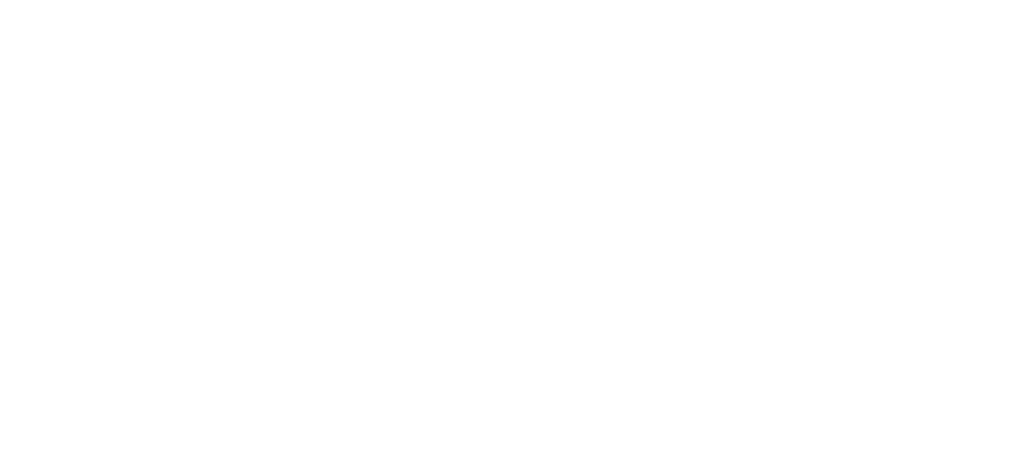
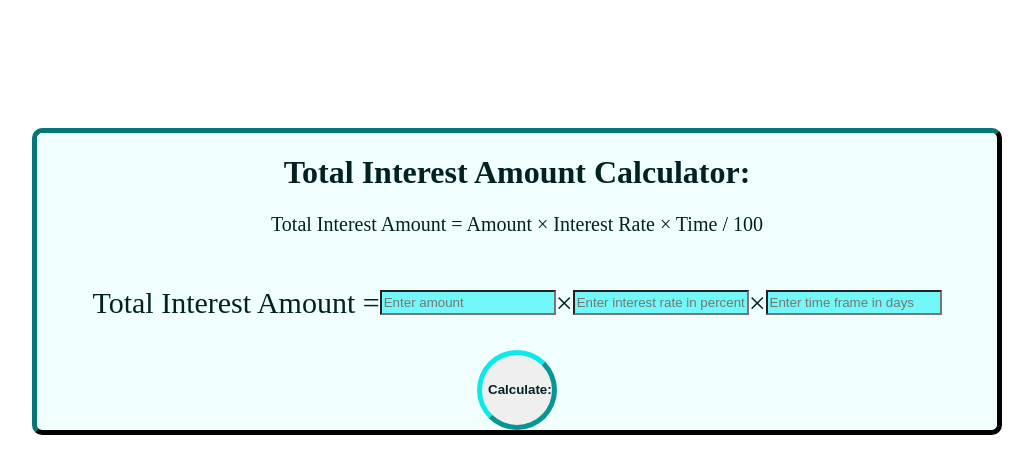
Before and after one commit to SethTobias/InterestAmount, a plain HTML site: page index.html in a window 1280 px wide. Shown: the whole page, without its empty margins (123-1156 px from the left). Drawn offline with Linux system fonts and the light colour scheme.

Commit message:
complete

```diff
--- a/CSS/index.css
+++ b/CSS/index.css
@@ -0,0 +1,67 @@
+/* Custom Properties */
+:root {
+  --text: #022222;
+  --background: #f0fefe;
+  --primary: #72f8f8;
+  --secondary: #c5fcfc;
+  --accent: #0ce9e9;
+}
+
+* {
+  color: var(--text);
+}
+
+.mainDiv {
+  background-color: var(--background);
+  height: fit-content;
+  width: 60rem;
+  margin: 8rem auto;
+  border: var(--text) 5px outset;
+  border-radius: 10px;
+}
+
+.mainHeading {
+  text-align: center;
+}
+
+.formula,
+.output {
+  text-align: center;
+}
+
+.formula {
+  font-size: 20px;
+}
+
+.output {
+  font-size: 30px;
+  display: flex;
+  justify-content: center;
+  align-items: center;
+}
+
+.output input {
+  height: 1.2rem;
+  width: 10.5rem;
+  background-color: var(--primary);
+}
+
+.button {
+  margin: auto;
+  height: fit-content;
+  width: fit-content;
+}
+
+button {
+  margin: auto;
+  height: 5rem;
+  width: 5rem;
+  font-weight: bolder;
+  border: var(--accent) 5px outset;
+  border-radius: 100%;
+  transition: cubic-bezier(0.47, 0, 0.745, 0.715);
+}
+
+button:hover {
+  translate: 10px 10px;
+}
--- a/JavaScript/index.js
+++ b/JavaScript/index.js
@@ -0,0 +1,13 @@
+function calculateInterest() {
+  let amount = document.querySelector(".principleAmount").value;
+  let rate = document.querySelector(".interestRateInput").value;
+  let time = document.querySelector(".timeFrame").value;
+  interestAmount = (amount * rate * time) / 100;
+  document.querySelector(".totalInterest").innerText = "R " + interestAmount;
+  document.querySelector(".amount").innerText = "R " + amount;
+  document.querySelector(".interestRate").innerText = rate + " %";
+  document.querySelector(".time").innerText = time + " days";
+}
+
+let calculate = document.querySelector("button");
+calculate.addEventListener("click", () => calculateInterest());
--- a/index.html
+++ b/index.html
@@ -3,7 +3,43 @@
   <head>
     <meta charset="UTF-8" />
     <meta name="viewport" content="width=device-width, initial-scale=1.0" />
-    <title>Document</title>
+    <link rel="stylesheet" href="/CSS/index.css" />
+    <title>Interest Rate Calculator</title>
   </head>
-  <body></body>
+  <body>
+    <div class="mainDiv">
+      <h1 class="mainHeading">Total Interest Amount Calculator:</h1>
+
+      <div class="formula">
+        <p>
+          <span class="totalInterest">Total Interest Amount</span> &equals;
+          <span class="amount">Amount</span> &times;
+          <span class="interestRate">Interest Rate</span> &times;
+          <span class="time">Time</span> / 100
+        </p>
+      </div>
+      <div class="output">
+        <p><span class="totalInterest">Total Interest Amount</span> &equals;</p>
+        <input type="text" placeholder="Enter amount" class="principleAmount" />
+        &times;
+        <input
+          type="text"
+          placeholder="Enter interest rate in percent"
+          class="interestRateInput"
+        />
+        &times;
+        <input
+          type="text"
+          placeholder="Enter time frame in days"
+          class="timeFrame"
+        />
+      </div>
+      <div class="button">
+        <button>Calculate:</button>
+      </div>
+    </div>
+    <footer>
+      <script src="/JavaScript/index.js"></script>
+    </footer>
+  </body>
 </html>
```
